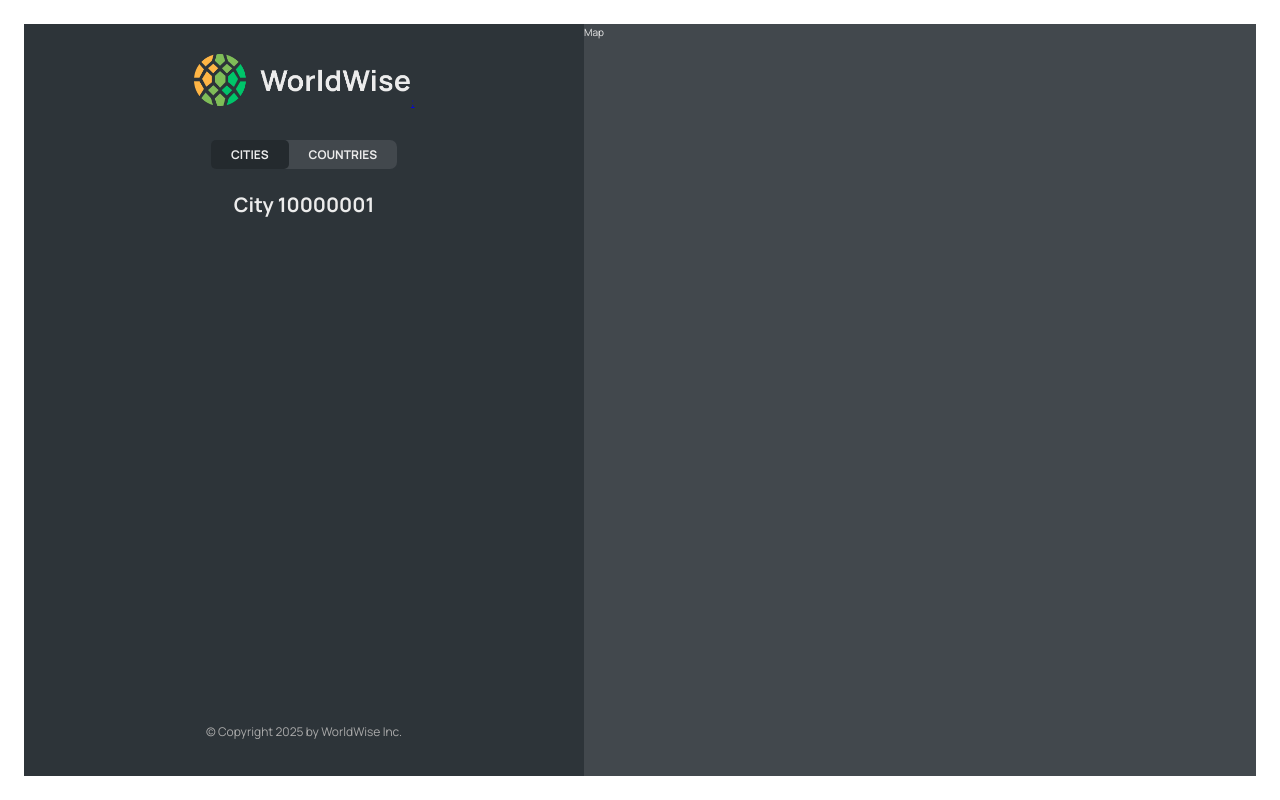
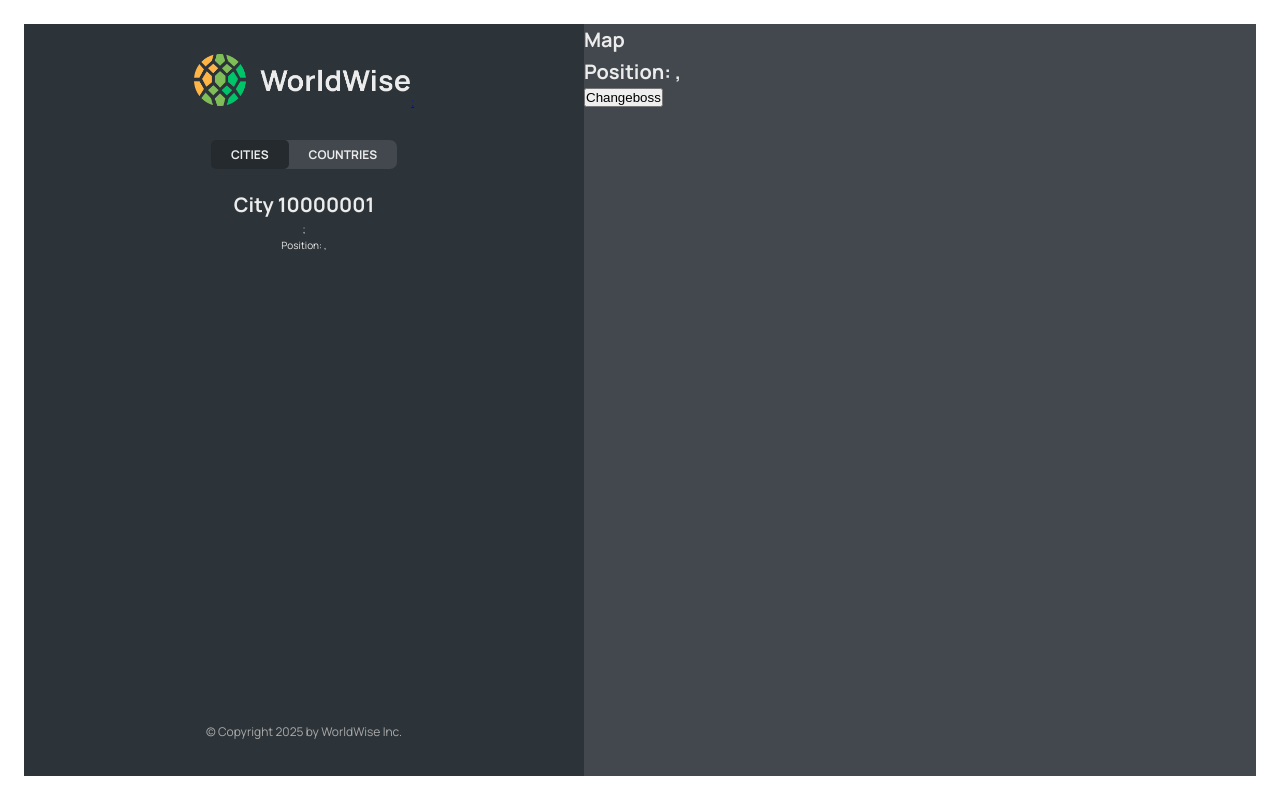
Before and after one commit to Priyanshubelwal17/World-wise, a React (Vite) app: page /app/cities/10000001 in a window 1280 px wide. Built offline with nearby package versions, Linux system fonts and the light colour scheme; data requests are answered from the project's data file.

Commit message:
Reading and setting a query string

```diff
--- a/src/components/City.jsx
+++ b/src/components/City.jsx
@@ -1,6 +1,6 @@
 // import styles from "./City.module.css";
 
-import { useParams } from "react-router-dom";
+import { useParams, useSearchParams } from "react-router-dom";
 
 // const formatDate = (date) =>
 //   new Intl.DateTimeFormat("en", {
@@ -12,9 +12,13 @@
 
 function City() {
   const { id } = useParams();
+  const [searchParams, setSearchParams] = useSearchParams();
 
+  const lat = searchParams.get("lat");
+  const lng = searchParams.get("lng");
   // TEMP DATA
   // const currentCity = {
+
   //   cityName: "Lisbon",
   //   emoji: "🇵🇹",
   //   date: "2027-10-31T15:59:59.138Z",
@@ -23,7 +27,14 @@
 
   // const { cityName, emoji, date, notes } = currentCity;
 
-  return <h1>City {id} </h1>;
+  return (
+    <>
+      <h1>City {id} </h1>;
+      <p>
+        Position: {lat},{lng} {setSearchParams}
+      </p>
+    </>
+  );
 
   // return (
   //   <div className={styles.city}>
--- a/src/components/CityItem.jsx
+++ b/src/components/CityItem.jsx
@@ -11,9 +11,12 @@
   }).format(new Date(date));
 
 function CityItem({ city }) {
-  const { cityName, emoji, date, id } = city;
+  const { cityName, emoji, date, id, position } = city;
   return (
-    <Link className={styles.cityItem} to={`${id}`}>
+    <Link
+      className={styles.cityItem}
+      to={`${id}?lat=${position.lat}&lng=${position.lng}`}
+    >
       <li className={styles.cityItem}>
         <span className={styles.emoji}>
           <Flag flag={emoji} />
--- a/src/components/Map.jsx
+++ b/src/components/Map.jsx
@@ -1,7 +1,26 @@
+import { useSearchParams } from "react-router-dom";
 import styles from "./Map.module.css";
 
 function Map() {
-  return <div className={styles.mapContainer}>Map</div>;
+  const [searchParams, setSearchParams] = useSearchParams();
+
+  const lat = searchParams.get("lat");
+  const lng = searchParams.get("lng");
+  return (
+    <div className={styles.mapContainer}>
+      <h1>Map</h1>
+      <h1>
+        Position: {lat},{lng} {setSearchParams}
+      </h1>
+      <button
+        onClick={() => {
+          setSearchParams({ lat: 23, lng: 80 });
+        }}
+      >
+        Changeboss
+      </button>
+    </div>
+  );
 }
 
 export default Map;
```
